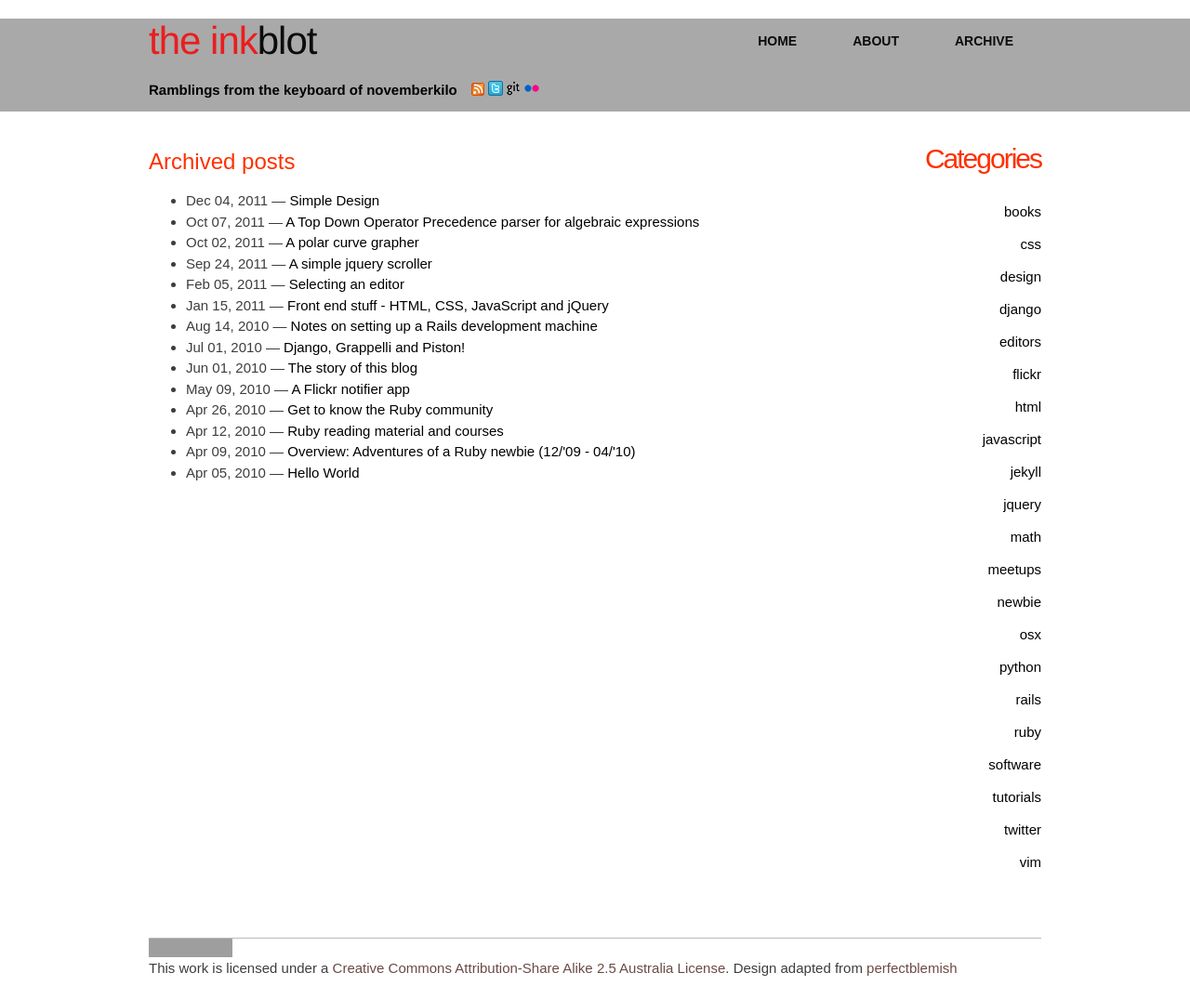
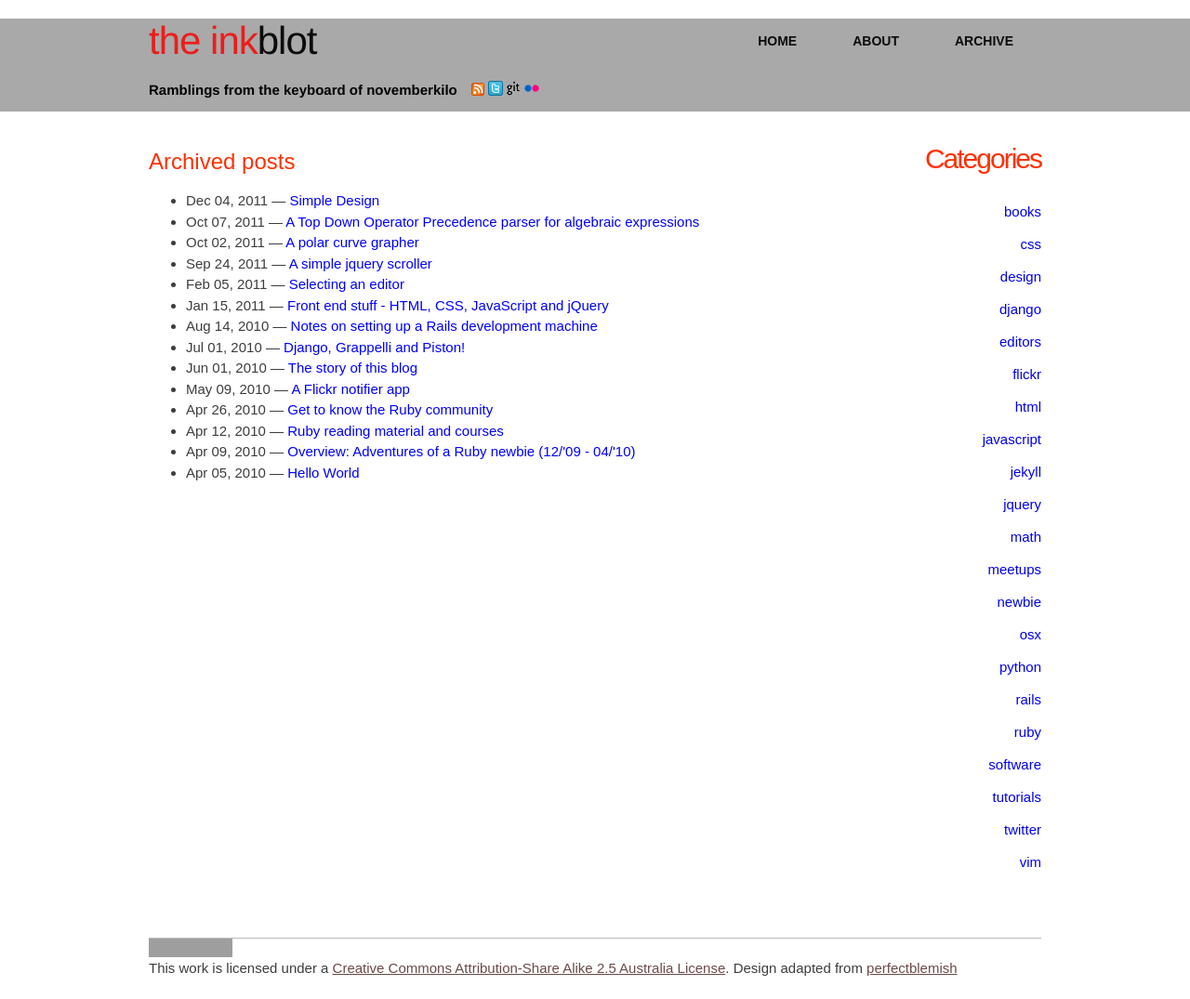
Before and after one commit to novemberkilo/novemberkilo.github.com, a Jekyll site: the page built from archive.html, in a window 1280 px wide. Shown: the whole page at 93% size. Built offline with Jekyll 4.4.1, drawn with Linux system fonts in a browser that asks for light colours; some web fonts are replaced; grey boxes are pictures that could not be loaded.

Commit message:
Links should be visible.

```diff
--- a/css/style.css
+++ b/css/style.css
@@ -41,10 +41,6 @@ p, ul, ol {
 ul, ol {
 }
 
-a {
-	text-decoration: none;
-	color: black;
-}
 
 a:hover {
 	text-decoration: none;
@@ -233,6 +229,11 @@ a:hover {
 	padding: 0px 0px;
 }
 
+.post a {
+  text-decoration: none;
+  color: blue;
+}
+
 .post .title {
 	height: auto;
   padding-bottom: 0px;
@@ -243,6 +244,7 @@ a:hover {
 	text-decoration: none;
 	text-transform: lowercase;
   border: none;
+  color: black;
 }
 
 .post .entry {
```
